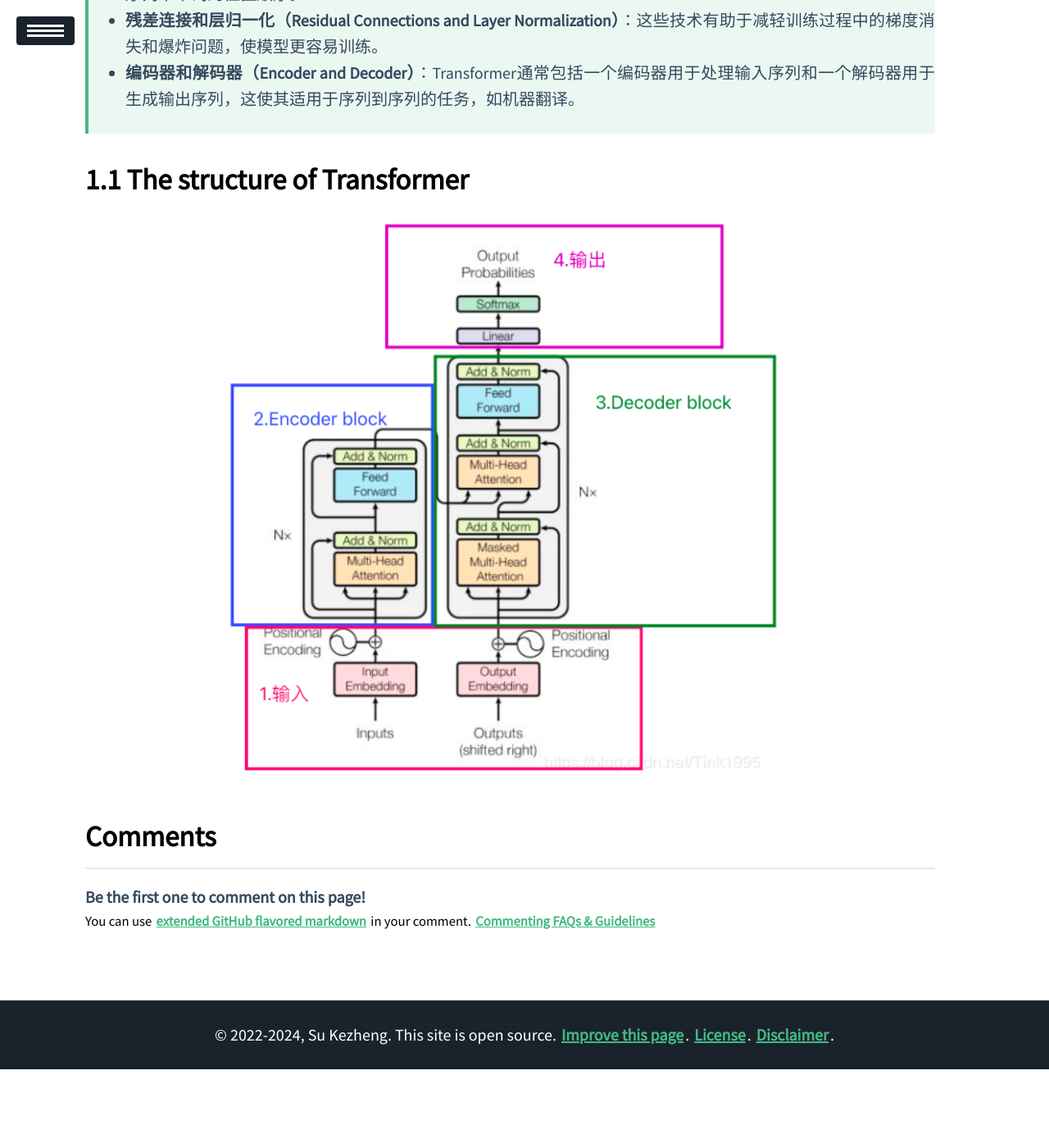
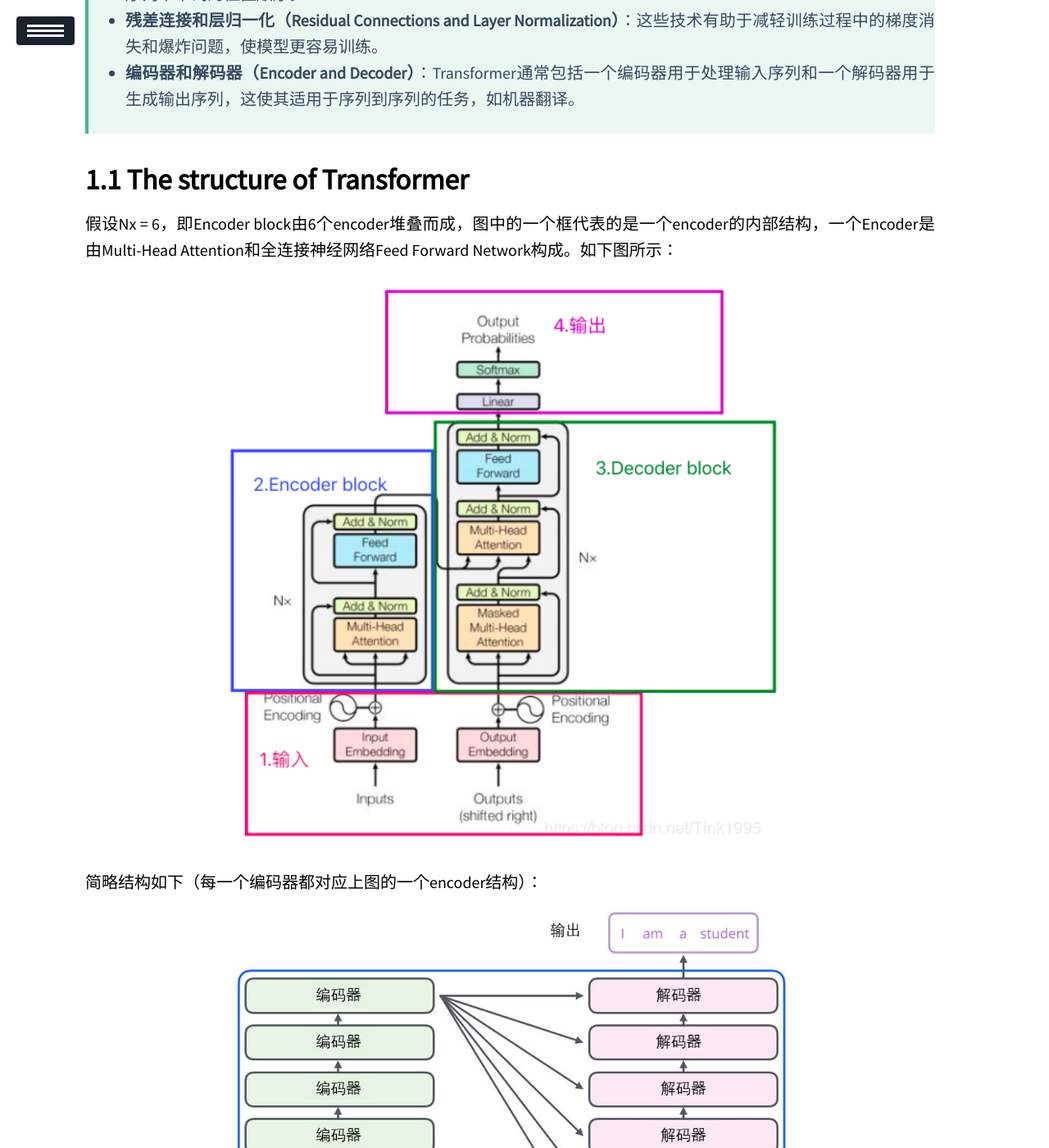
Before and after one commit to ssskz/ssskz.github.io, a Jekyll site: the page built from _posts/2024-5-29-Transformer.md, in a window 1280 px wide and 1400 px high, scrolled down 951 px. Shown: the whole window at 82% size. Built offline with Jekyll 4.4.1, drawn with Linux system fonts in a browser that asks for light colours; our own code applies the rules of GitHub Pages for plain Markdown files; a script that is not in the unit is left out; before the commit the page ends 2255 px from its top, so only the background shows below that.

Commit message:
1
Signed-off-by: ssskz <12497590+ssskz@user.noreply.gitee.com>

```diff
--- a/_posts/2024-5-29-Transformer.md
+++ b/_posts/2024-5-29-Transformer.md
@@ -26,4 +26,10 @@ Transformer架构引入了**自注意力机制**（self-attention mechanism）
 
 ## The structure of Transformer
 
+假设Nx = 6，即Encoder block由6个encoder堆叠而成，图中的一个框代表的是一个encoder的内部结构，一个Encoder是由Multi-Head Attention和全连接神经网络Feed Forward Network构成。如下图所示：
+
 <img src="https://ssskz.github.io/materials/自然语言处理/transformer.png" width="70%">
+
+简略结构如下（每一个编码器都对应上图的一个encoder结构）：
+
+<img src="https://ssskz.github.io/materials/自然语言处理/encoder.png" width="70%">
```
